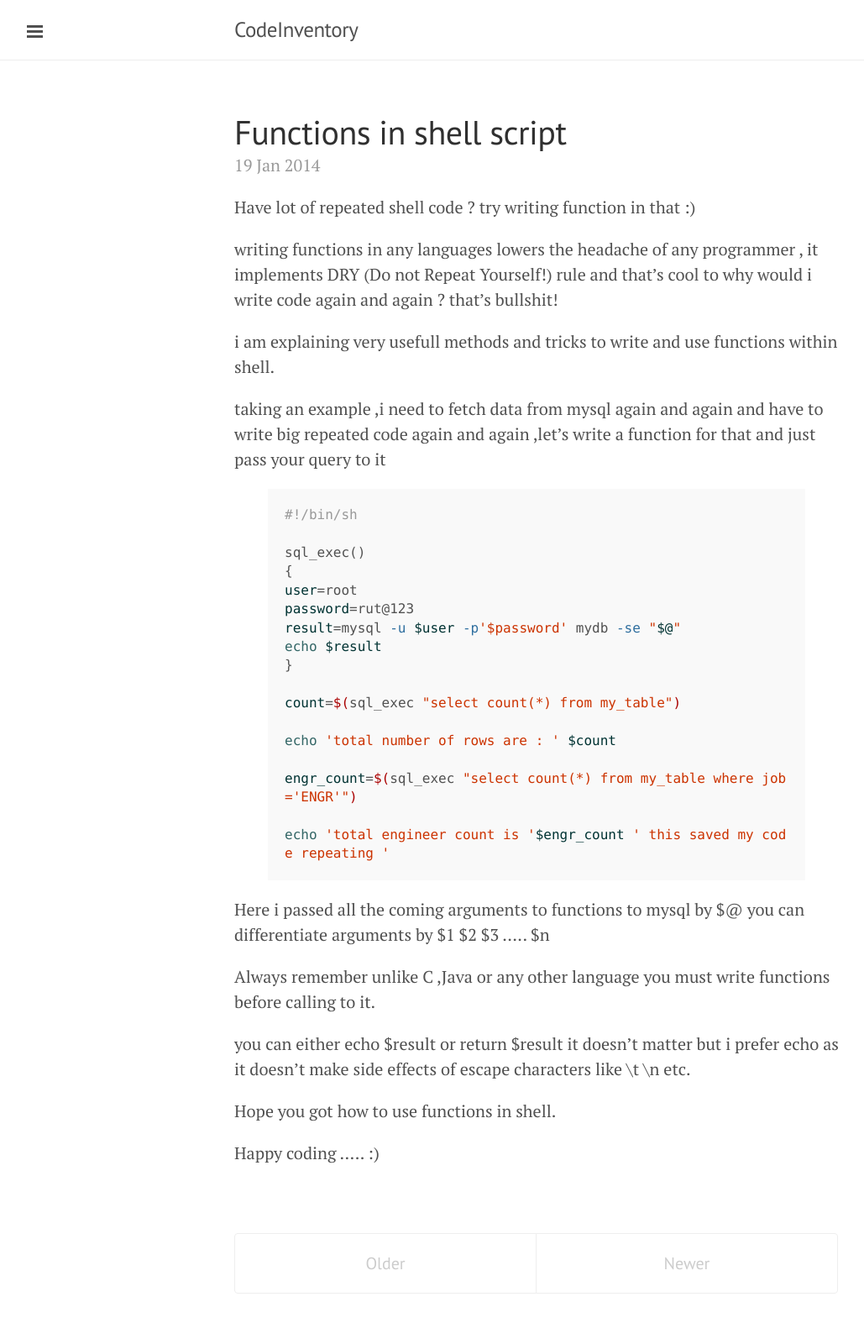
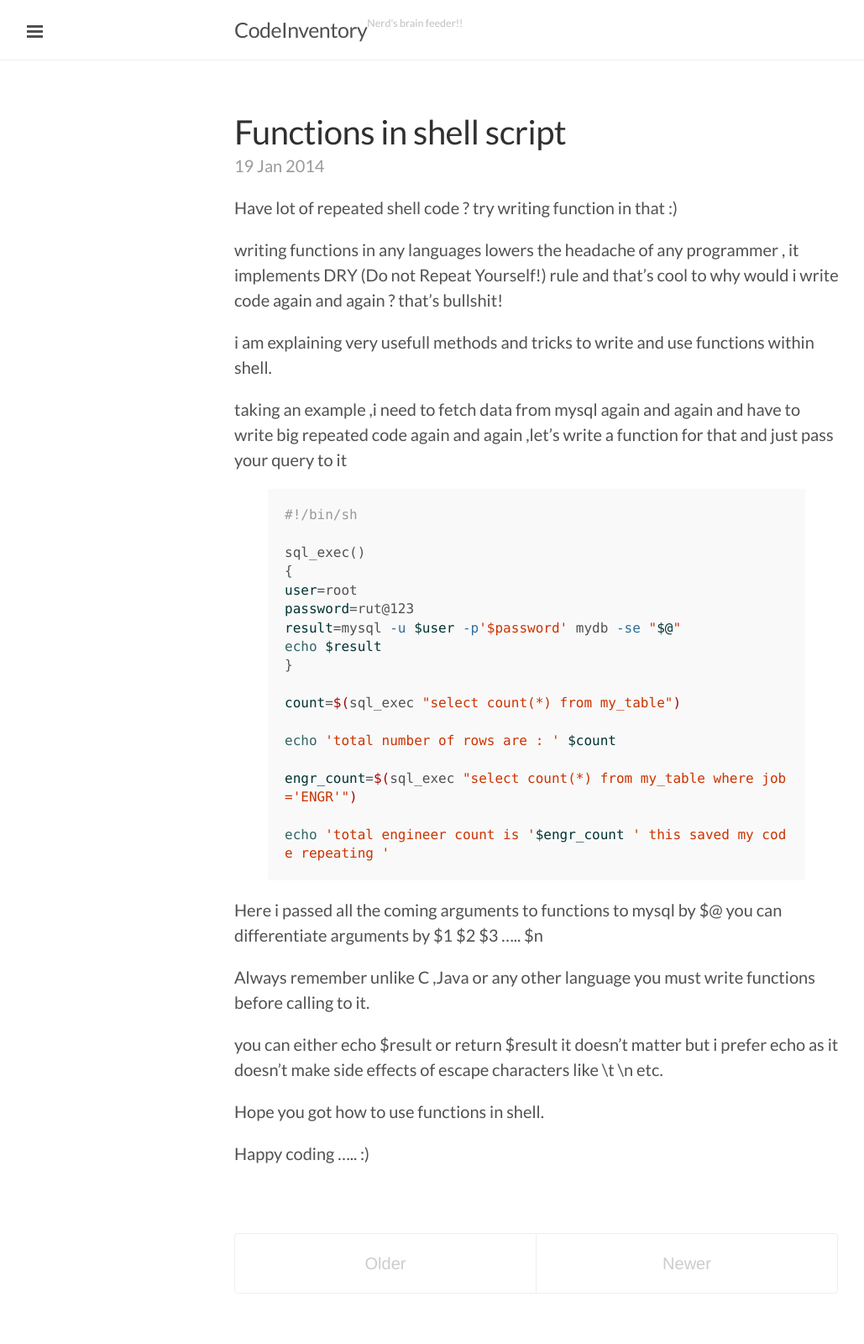
Before and after one commit to codeinventory/codeinventory.github.io, a Jekyll site: the page built from index.html, in a window 1280 px wide. Shown: the whole page at 84% size, without its empty margins (1-1030 px from the left). Built offline with Jekyll 4.4.1, drawn with Linux system fonts in a browser that asks for light colours; Markdown is read by kramdown in place of the engine named in the settings; the list of posts is cut into pages by our own code.

Commit message:
code beautifications

```diff
--- a/_config.yml
+++ b/_config.yml
@@ -7,7 +7,7 @@ permalink:        pretty
 
 # Setup
 title:            CodeInventory
-#tagline:          'Personal blog'
+tagline:          "Nerd's brain feeder!!"
 description:      "Most good programmers do programming not because they expect to get paid or get adulation by the public, but because it is fun to program."
 
 url:              http://codeinventory.com
--- a/_includes/head.html
+++ b/_includes/head.html
@@ -17,7 +17,7 @@
   <link rel="stylesheet" href="/public/css/poole.css">
   <link rel="stylesheet" href="/public/css/syntax.css">
   <link rel="stylesheet" href="/public/css/lanyon.css">
-  <link rel="stylesheet" href="http://fonts.googleapis.com/css?family=PT+Serif:400,400italic,700|PT+Sans:400">
+  <link rel="stylesheet" href="http://fonts.googleapis.com/css?family=Lato">
 
   <!-- Icons -->
   <link rel="apple-touch-icon-precomposed" sizes="144x144" href="/public/apple-touch-icon-144-precomposed.png">
--- a/public/css/lanyon.css
+++ b/public/css/lanyon.css
@@ -41,11 +41,11 @@ body {
 }
 
 html {
-  font-family: "PT Serif", Georgia, "Times New Roman", serif;
+  font-family: "Lato", Georgia, "Times New Roman", serif;
 }
 
 h1, h2, h3, h4, h5, h6 {
-  font-family: "PT Sans", Helvetica, Arial, sans-serif;
+  font-family: "Lato", Helvetica, Arial, sans-serif;
   font-weight: 400;
   color: #313131;
   letter-spacing: -.025rem;
@@ -65,7 +65,10 @@ h1, h2, h3, h4, h5, h6 {
   width: 100%;
 }
 
-
+.logo {
+  height: 10%;
+  width: 10%;
+}
 /*
  * Container
  *
@@ -102,13 +105,14 @@ h1, h2, h3, h4, h5, h6 {
 .masthead-title {
   margin-top: 0;
   margin-bottom: 0;
+  display: flex;
   color: #505050;
 }
 .masthead-title a {
   color: #505050;
 }
 .masthead-title small {
-  font-size: 75%;
+  font-size: 50%;
   font-weight: 400;
   color: #c0c0c0;
   letter-spacing: 0;
```
